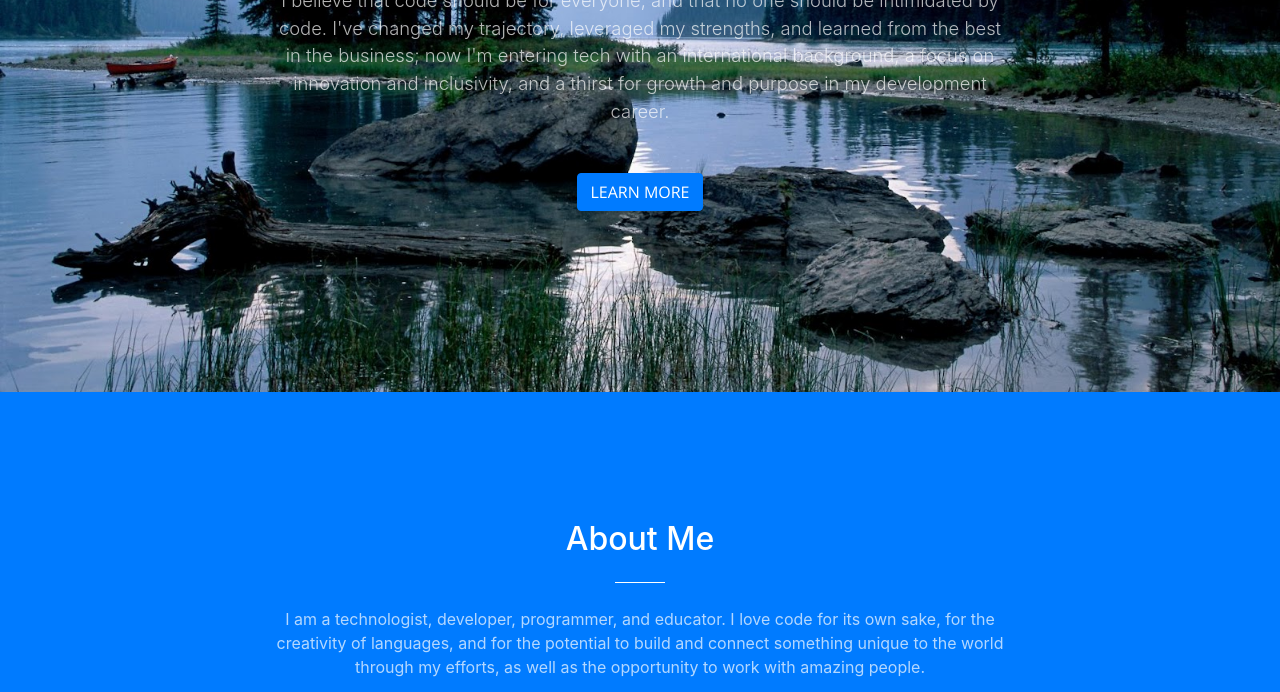
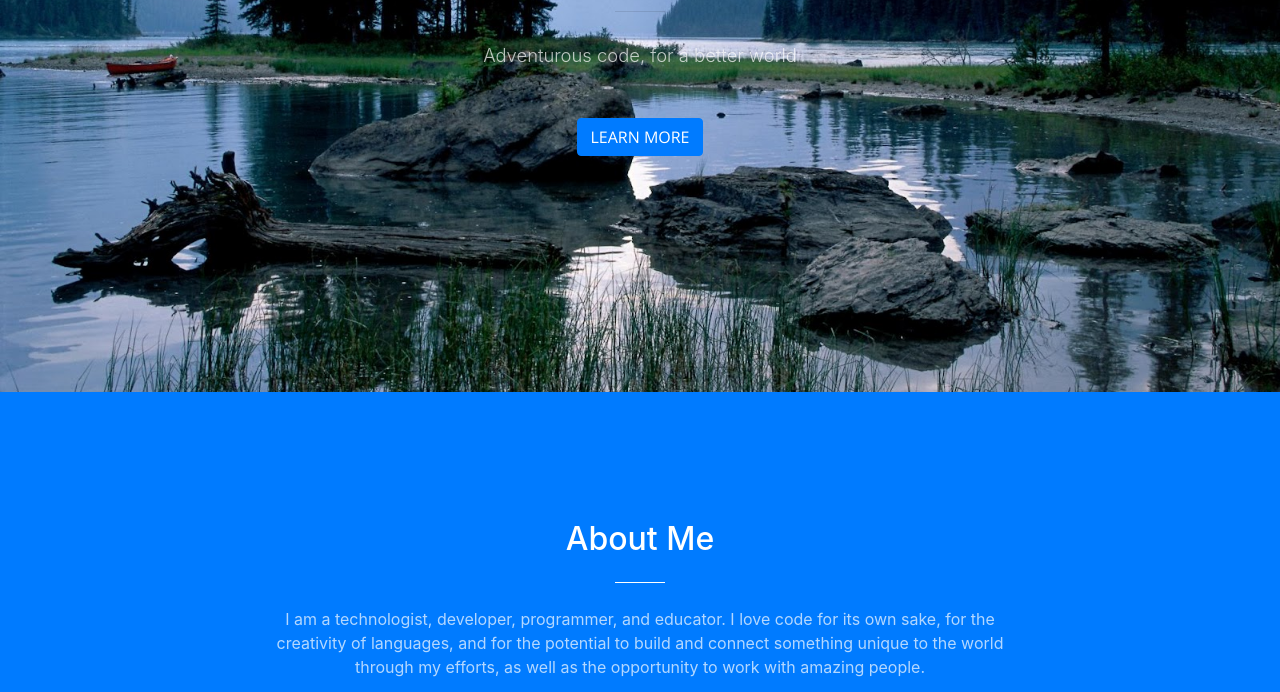
Before and after one commit to HTarzwell/htarzwell.github.io, a website with bundled scripts: page index.html in a window 1280 px wide. Shown: the part 408-1100 px from the top of the page. Built offline with nearby package versions, Linux system fonts and the light colour scheme.

Commit message:
Added text

```diff
--- a/index.html
+++ b/index.html
@@ -67,7 +67,7 @@
             <hr>
           </div>
           <div class="col-lg-8 mx-auto">
-            <p class="text-faded mb-5">I believe that code should be for everyone, and that no one should be intimidated by code.  I've changed my trajectory, leveraged my strengths, and learned from the best in the business; now I'm entering tech with an international background, a focus on innovation and inclusivity, and a thirst for growth and purpose in my development career.</p>
+            <p class="text-faded mb-5">Adventurous code, for a better world</p>
             <a class="btn btn-primary btn-xl js-scroll-trigger" href="#about">Learn More</a>
           </div>
         </div>
```
